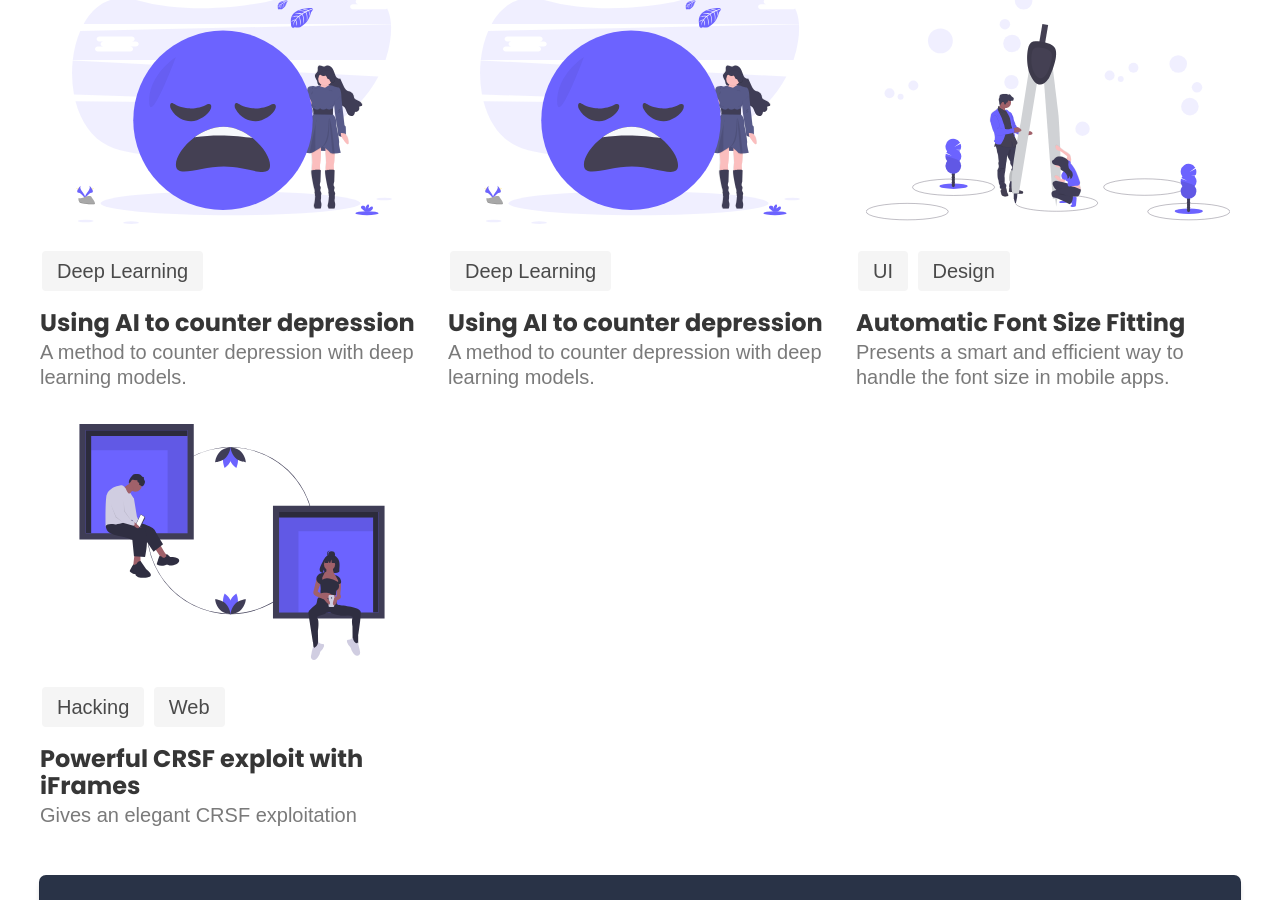
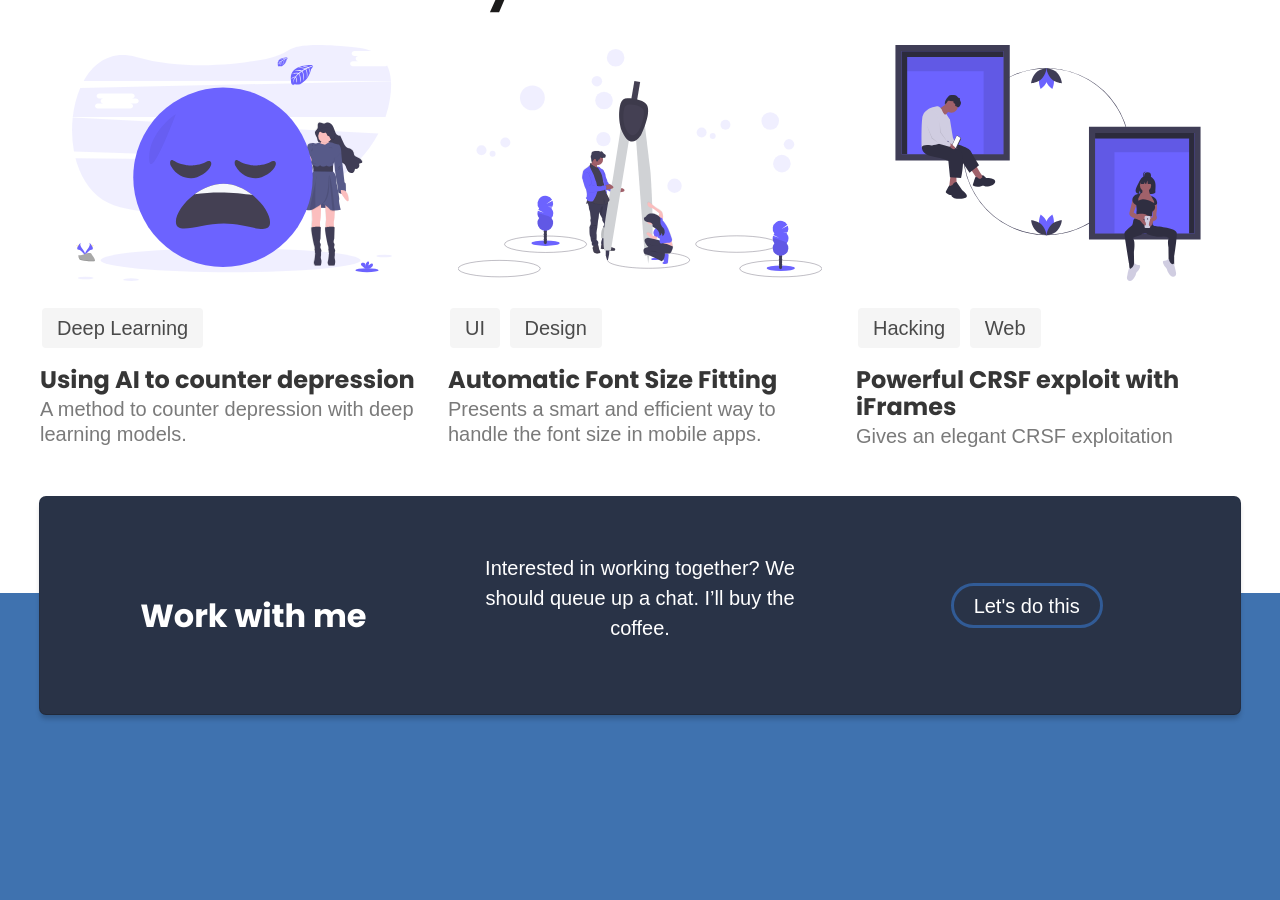
Before and after one commit to valentinchelle/valentinchelle.github.io, a Jekyll site: the page built from index.markdown, in a window 1280 px wide and 900 px high, scrolled down 1614 px. Built offline with Jekyll 4.4.1, drawn with Linux system fonts in a browser that asks for light colours; some of the changed text lies outside the part shown.

Commit message:
added ceo at chellestudio

```diff
--- a/_layouts/home.html
+++ b/_layouts/home.html
@@ -14,6 +14,7 @@ layout: default
       <div class="centered">
         <h2 class="widget-title">Hi ! I'm {{ site.firstname }}</h2>
       </div>
+      <div class="centered" id="subtitle_homepage" style="font-size: 28px; margin-bottom: 15px;color: #000;"> Founder & CEO at <a href="https://chelle.studio/">ChelleStudio</a></div>
       <div class="centered" id="subtitle_homepage">
         {{ site.text_under_title_homePage }}
       </div>
--- a/_posts/2020-06-23-Universal-Loading-Indicator.markdown
+++ /dev/null
@@ -1,216 +0,0 @@
----
-title: Using AI to counter depression
-layout: post
-date: "2019-09-29 11:17:20 -0700"
-tags:
-  - Deep Learning
-thumbnail: feeling_down_cover.svg
-extract: A method to counter depression with deep learning models.
-time_to_read: 10 min
----
-
-> I have worked the past few months on analysing emotions with deep learning models in order to detect depression and I wrote my master thesis about it (link at the bottom of this article). I also elaborated some ways to counter depression on social networks when it is detected. This article aims to establish some methods that could be applied to detect and mitigate depression on social networks. I won't enter into details such as the coding because I want this article to be accessible for any type of background, since the importance here lies in people being aware of these techniques.
-
-## The need to counter depression
-
-Social networks are becoming a huge part of current human interactions. People publish publicly their thoughts, feelings and emotions. And they would interact more often with people feeling the same way as them. <b>Hence, depressed people might interact, follow and share content with other depressed people</b>. It creates some kind of vicious circle, where it becomes harder and harder to get out of the depressive period.
-
-## They have the data and the resources, I have the methods
-
-Social Networks, now at the center of our life, have the responsibility to take care of their users. These companies have enough data to recommend you the smartphone you would most likely buy and they can do enough efforts to make you think you actually need that new smartphone. That data, and those efforts, could be used to help the users with problems like depression, and I'm going to show you how it can be done. So now Facebook, Twitter & Cie, you have no more excuses ;)
-
-## AI and Emotions
-
-Here are the three problems that come up when we want to mix artificial intelligence and depression.
-
-### 1. Emotion Classification
-
-The emotion classification simply consists of attributing a class of emotion to a message. For example, “i love you” is supposed to be classified as a love message.
-To give you an idea, here are the classes of emotion I considered in my study :
-
-<table>
-	<tr>
-		<td>
-			<b>Fun</b>
-		</td>
-		<td>
-			Haha that afternoon was so great
-		</td>
-	</tr>
-
-	<tr>
-		<td>
-			<b>Happy</b>
-		</td>
-		<td>
-			I'm so glad I received a new phone
-		</td>
-	</tr>
-
-		<tr>
-		<td>
-			<b>Love</b>
-		</td>
-		<td>
-			I miss you and I can't wait to see you !
-		</td>
-	</tr>
-
-
-		<tr>
-		<td>
-			<b>Neutral</b>
-		</td>
-		<td>
-			This is an interesting article.
-		</td>
-	</tr>
-
-
-		<tr>
-		<td>
-			<b>Worry</b>
-		</td>
-		<td>
-			I'm scared I won't have a good grade.
-		</td>
-	</tr>
-
-
-		<tr>
-		<td>
-			<b>Sadness</b>
-		</td>
-		<td>
-			I don't like when it rains, it makes me feel down.
-		</td>
-	</tr>
-	</table>
-
-### 2. Emotion Prediction
-
-The emotion prediction tries to predict the emotion of the next message of a user by considering the emotions of the few past messages of this user. This is an indicator of the user's mood on the short term. Here are a few examples of what the system is supposed to give us for the given past emotions.
-
-<table>
-	<tr>
-		<td>
-			<b>Past Emotions</b>
-			</td>
-
-		<td>
-			<b>Prediction</b>
-			</td>
-	</tr>
-	<tr>
-		<td>
-			Sad > Neutral > Sad
-			</td>
-		<td>
-			Sad
-			</td>
-	</tr>
-	<tr>
-		<td>
-			Fun > Happy > Neutral
-			</td>
-		<td>
-			Happy
-			</td>
-	</tr>
-
-</table>
-### 3. Depression Detection
-The depression detector tries to detect whether or not a user is going through a depressive period by considering the whole history of their messages' emotions. This is a global indicator of the user's mood.
-
-<table>
-	<tr>
-		<td>
-			<b>Past Emotions</b>
-			</td>
-
-		<td>
-			<b>Prediction</b>
-			</td>
-	</tr>
-	<tr>
-		<td>
-			Happy > Love > Fun > Neutral > Happy > Neutral
-			</td>
-		<td>
-			Not Depressed
-			</td>
-	</tr>
-	<tr>
-		<td>
-			Sad > Worry > Sad > Neutral > Sad > Sad
-			</td>
-		<td>
-			Depressed
-			</td>
-	</tr>
-</table>
-
-## Building a Dataset of Emotions
-
-> For those of you who are not familiar with AI, such models to predict or classify need to be trained. It means that we have to find the right parameters that will give the right prediction. To do that, we need some data on which we can first train the models and try to optimize their performances. For instance, to train the emotion classifier, we need a list of numerous tweets associated to a class of emotion. It means we need a list of happy tweets, a list of sad tweets, etc. All these lists are then gathered to form the training dataset. Once the model is trained, we can then apply it to classify tweets for which the emotion is not given.
-
-The whole question is how to get a training dataset ? Do we have to pay people to classify by hand the emotions of thousands of messages one by one ?
-
-To answer this question, I chose to work on Twitter. Something really great about Twitter <strike>is being able to follow the tolerant tweets of an orange man with a blond hairpiece</strike> is its system of hashtags such as <i>#covfefe</i> and emoticons.
-
-<b>Instead of paying someone to label one by one the messages, I just "guess" the emotion of a tweet by looking at the hashtags and the emoticons in it</b>. I make a list beforehand of hashtags and emoticons associated to a particular emotion and I retrieve the tweets containing only those.
-
-<table>
- <tr>
-	 <td>
-		 #enjoy, #enjoylife, #relax, #laugh, #lovelife, #sohappy, #excited,#feelgood,#happier,#goodmood, #joy, 🙂, 😀, 😛, 😉
-	</td>
-	 <td>
-		 Happy
-	 </td>
-	</tr>
-	<tr>
-	 <td>
-		 #sadness,#sad,#depressed,#alone,#lonely,#sadquotes, #depression,#anxiety,#crying,#upset,#lifesucks,  😞, 😕, 😢, 😞
-	</td>
-	 <td>
-		 Sad
-	 </td>
-	</tr>
-</table>
-
-Using these lists, I can now build my dataset. Let's say I want to generate a list of happy tweets using only the hashtag "#enjoy". I ask Twitter (via its API) to give the last tweets containing "#enjoy" and I collect all these tweets. I can do that for every other hashtags like "#enjoylife", "#relax", "#laugh", etc. That is how I get my list of happy tweets. Similarly I can do the same for every single emotions, and generate a list of sad tweets, worried tweets, etc.
-
-You might wonder : so you managed already to classify emotions since you are able to build a list of happy tweets. Yes I am able in a sense, but the rules defining a tweet as happy or sad are very simple, and work only with tweets containing the emoticons in my list. With that system I am not able to classify "I love you" for instance.
-
-I want my model to be better than me because I want it not to use fixed rules like this. Hence, from my list of labeled tweets, I remove emoticons and hashtags, so that my model won't have this information : it will have to understanding what the person is saying and not classify a tweet only based on emoticons and hashtags.
-
-## Counter the Depression
-
-![](/assets/feelingofjoy.svg)
-If social networks could set a depression detection as presented above, that would already be great. It would then be very simple to at least recommend helpful resources to depressive users.
-
-Not only can my work be used to detect depression, but it can additionally be applied with ease to actively mitigate the spread of depression. Here are some methods I thought about, without having to do much more effort.
-
-### 1. Limiting interaction with depressive content
-
-The first way would be to offer to the users, with their consent, a way to limit their exposure to sad content if they are classified as a depressed user. This would limit the vicious circle effect. This would require to be able to classify the content as as sad or happy, but this is something that has been done many times in the past years, so this is easily doable.
-
-### 2. Increase exposure to happy content
-
-A complementary way would be to recommend to the depressed user more happy news and content more generally.
-
-### 3. Predicting Depression
-
-The work I did in terms of prediction was not very consistent : I had almost no resources, and I did not have access to much data.
-But I am pretty sure that some teams could manage to accurately predict more than just the next emotion. This prediction, of the next messages, could then be fed in a similar depression classifier to be able to identify depression before it actually occurs. The efficiency of the methods mentionned above to mitigate the effects of the depression would sensibly increase.
-
-### 4. Other ways to help
-
-I am an engineer, and I know almost nothing about depression. I tried to think about methods to counter depression from an engineering point of view, but they are not perfect, especially considering that <b>people might not want the social networks to control their feelings</b>. However, there are many specialists in the world that probably have better ideas on how to help depressed people online. They could probably come up with smarter ways to more directly help people suffering from depression.
-
-## Conclusion
-
-I hope this article presents depression detection as easy, because it is actually very easy to create models that detect depression. The trickiest part, as an engineer, is to find the right thing to do in order to counter depression. And it is probably that point that would require the help of some specialists. But the technical part, at least, is easy to implement.
-
-For those of you who want more details, here is my master thesis : <a href="/assets/Project_MSC_Valentin_Chelle.pdf">Deep Learning For Emotion Analysis</a>.
```
